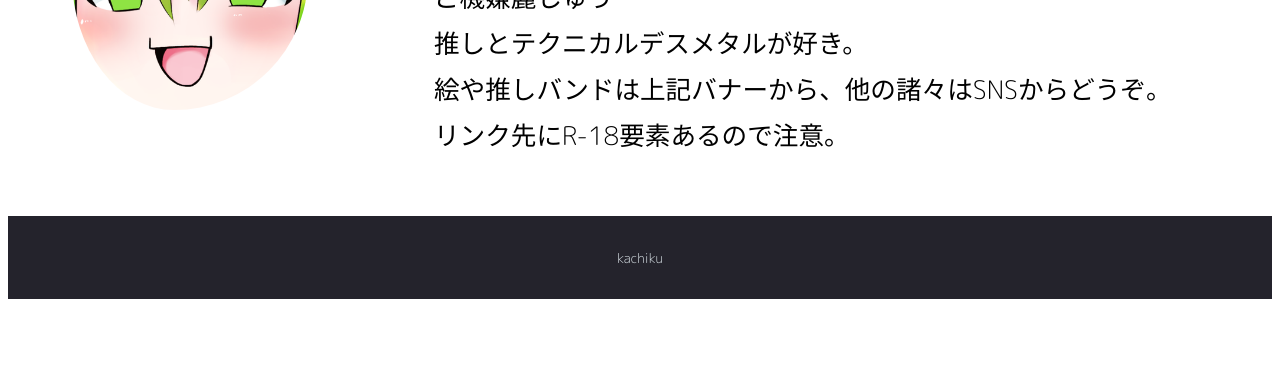
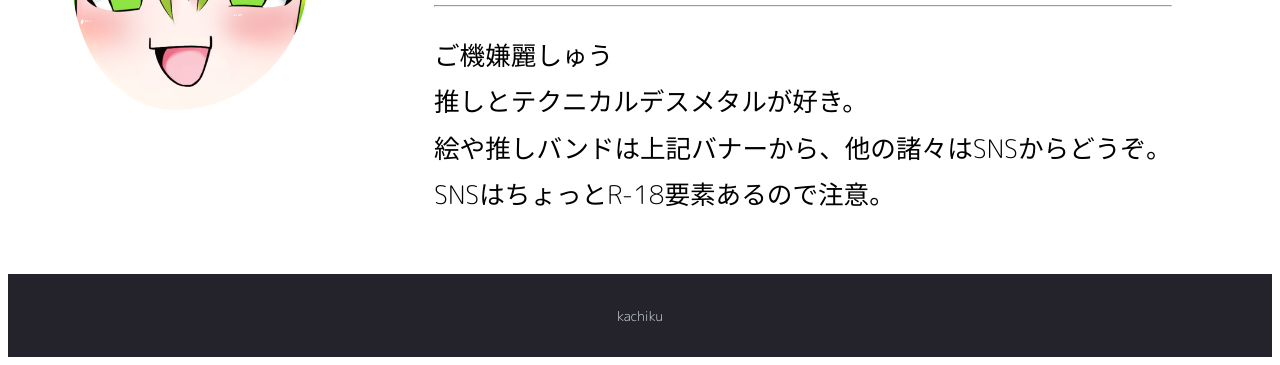
Before and after one commit to kachiku-kun/hp_kachiku, a plain HTML site: page index.html in a window 1280 px wide. Shown: the part 1000-1365 px from the top of the page. Before the commit the page ends 1307 px from the top, so only its background shows below. Drawn offline with Linux system fonts and the light colour scheme.

Commit message:
about周り修正

```diff
--- a/hoge.css
+++ b/hoge.css
@@ -116,7 +116,7 @@ body{
     padding-left: 2em;
 }
 
-.about_text{
+.about_content{
     /* 寄りと大きさを左側60%にセーブ */
     flex: 0 0 66.666667%;
     max-width: 66.666667%;
@@ -124,31 +124,39 @@ body{
     size: 5em;
 }
 
-.about_text h2{
+.about_content h2{
     font-family: 'Kosugi Maru', sans-serif;
     font-size: 2.5em;
+    margin-bottom: .6em;
 }
 
-.about_text hr{
+.about_content hr{
+    position: relative;
     margin: 1.25em 0;
-}
-
-.about_text p{
-    font-size: 1.6em;
-    /* 行間 */
-    line-height: 1.8em;
 }
 
 .about_social_icon{
     position: relative;
-    float: right;
+    float: left;
     margin-right: 1.8em;
 }
 
 .about_social_icon img{
-    width: 1.4em;
-    height: 1.4em;
-    padding-left: .7em;
+    width: 2.6em;
+    height: 2.6em;
+    padding-right: 1.5em;
+}
+
+.about_text{
+    position: relative;
+    float: left;
+}
+
+.about_text p{
+    position: relative;
+    font-size: 1.6em;
+    /* 行間 */
+    line-height: 1.8em;
 }
 
 header {
--- a/index.html
+++ b/index.html
@@ -33,19 +33,24 @@
                     <div class = "about_icon">
                         <img src = "./img/icon/icon.png">
                     </div>
-                    <div class = "about_text">
+                    <div class = "about_content">
                         <h2>
                             家畜くん
-                            <div class = "about_social_icon">
+                        </h2>
+                        <div class = "about_social_icon">
                                 <a href = "https://twitter.com/s1lver_ed" target="blank"><img src = "./img/icon/Twitter_Social_Icon_Circle_Color.png"></a>
                                 <a href = "https://www.pixiv.net/member.php?id=2854809" target="blank"><img src = "./img/icon/logo_icon_r.png"></a>
                                 <a href = "https://github.com/kachiku-kun" target="blank"><img src = "./img/icon/GitHub-Mark-64px.png"></a>
-                            </div>
-                        </h2>
-                        <hr>
-                        <p>
-                            ご機嫌麗しゅう<br>推しとテクニカルデスメタルが好き。<br>絵や推しバンドは上記バナーから、他の諸々はSNSからどうぞ。<br>リンク先にR-18要素あるので注意。
-                        </p>
+                        </div>
+                        <div class = "about_text">
+                            <hr>
+                            <p>
+                                ご機嫌麗しゅう<br>
+                                推しとテクニカルデスメタルが好き。<br>
+                                絵や推しバンドは上記バナーから、他の諸々はSNSからどうぞ。<br>
+                                SNSはちょっとR-18要素あるので注意。
+                            </p>
+                        </div>
                     </div>
                 </div>
             </div>
```
Also changed, not shown: 1 other file.
